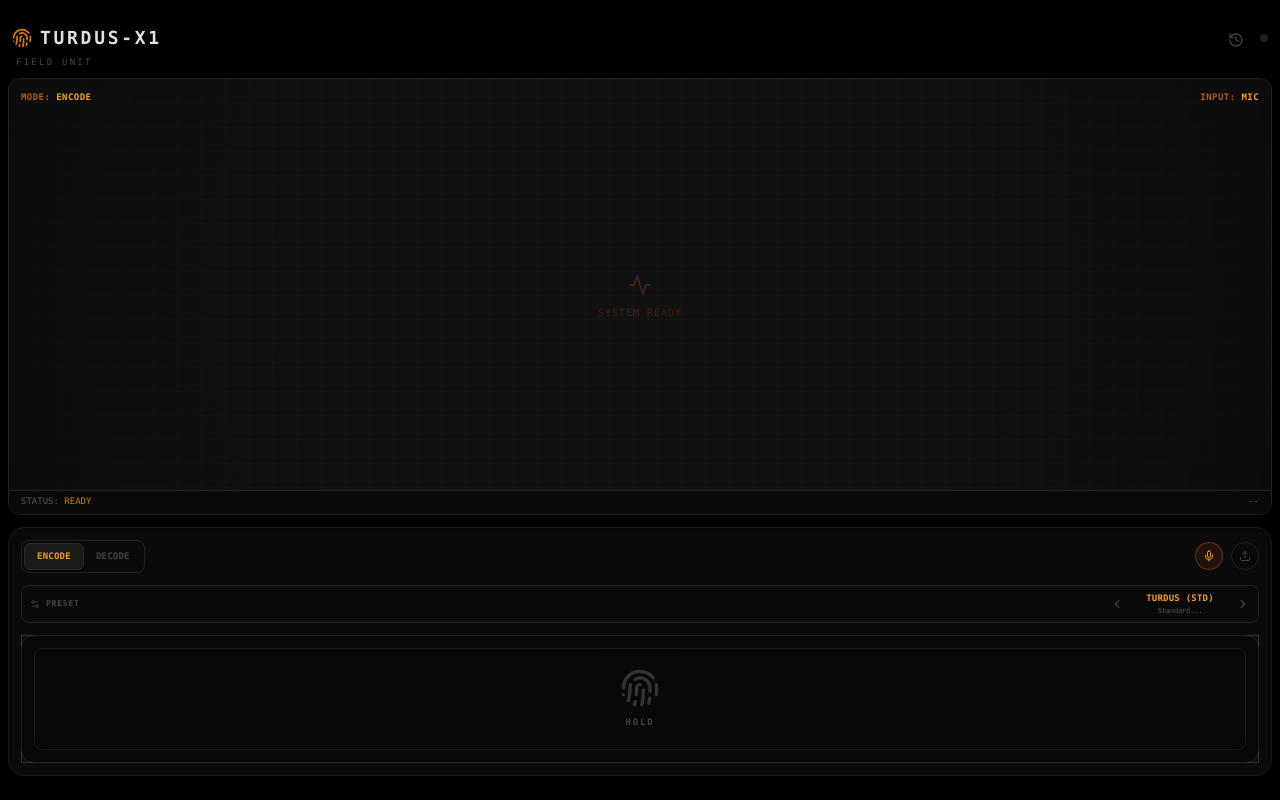
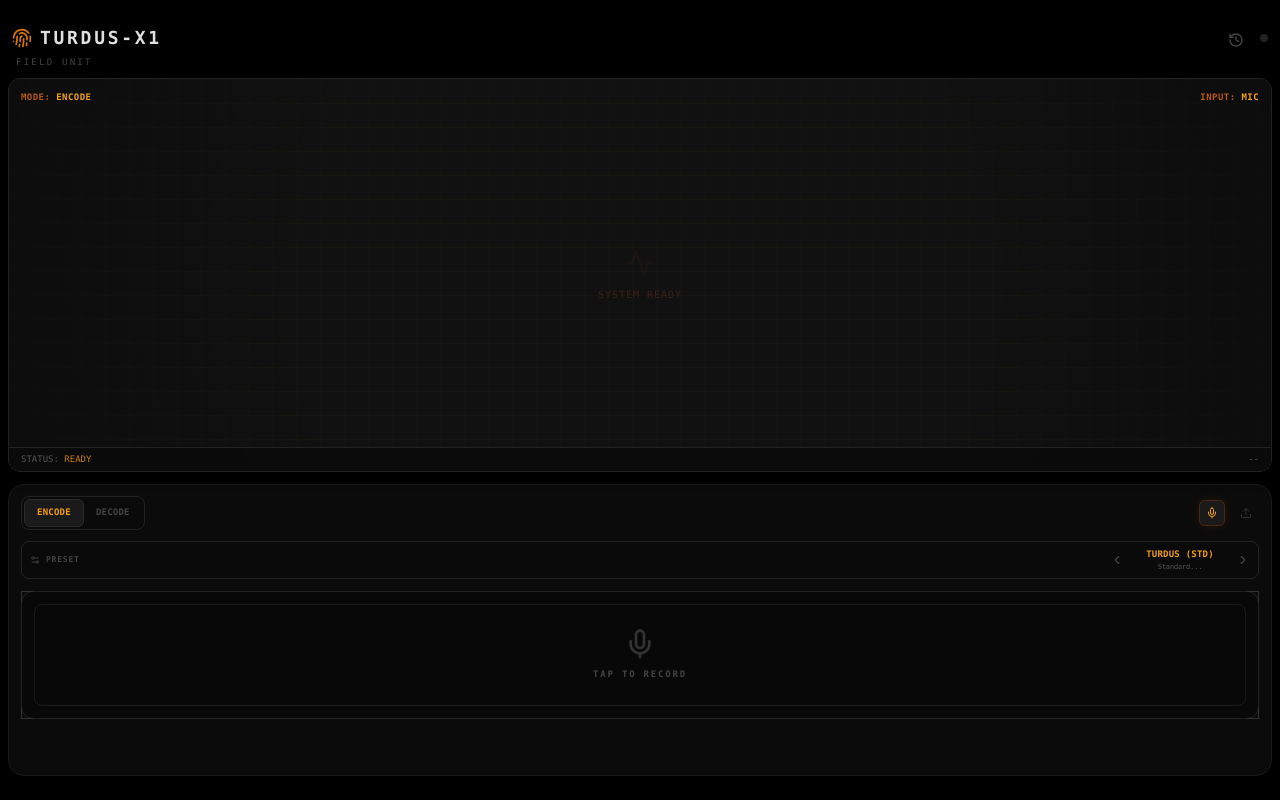
Before and after one commit to lukketsvane/blackbird-twst, a React (Vite) app: page / in a window 1280 px wide. Built offline with nearby package versions, Linux system fonts and the light colour scheme.

Commit message:
feat: Add reusable UI components and logic
Introduces helper components for buttons and icons, and refactors the main button logic. This enhances code modularity and improves the visual feedback for application states.

```diff
--- a/App.tsx
+++ b/App.tsx
@@ -11,6 +11,72 @@ import {
 type Tab = 'encode' | 'decode';
 type InputType = 'mic' | 'file';
 type AppState = 'idle' | 'recording' | 'recorded' | 'processing' | 'completed' | 'playing';
+
+// --- Helper Components & Functions ---
+
+const InputButton = ({ active, onClick, children }: { active: boolean, onClick: () => void, children: React.ReactNode }) => (
+    <button
+        onClick={onClick}
+        className={`p-1.5 rounded-md transition-all duration-300 border ${
+            active
+            ? 'bg-[#1a1a1a] border-amber-900/50 text-amber-500 shadow-[0_0_10px_rgba(245,158,11,0.1)]'
+            : 'bg-transparent border-transparent text-[#333] hover:text-[#555]'
+        }`}
+    >
+        {children}
+    </button>
+);
+
+const ActivityIcon = () => (
+  <svg
+    xmlns="http://www.w3.org/2000/svg"
+    width="24"
+    height="24"
+    viewBox="0 0 24 24"
+    fill="none"
+    stroke="currentColor"
+    strokeWidth="2"
+    strokeLinecap="round"
+    strokeLinejoin="round"
+    className="w-8 h-8 opacity-20"
+  >
+    <path d="M22 12h-4l-3 9L9 3l-3 9H2" />
+  </svg>
+);
+
+const renderMainButtonContent = (appState: AppState, tab: Tab, inputType: InputType, isPlaying: boolean) => {
+    if (appState === 'processing') {
+        return <RefreshCw className="animate-spin text-amber-500" size={32} />;
+    }
+
+    if (appState === 'recording') {
+        return <div className="w-8 h-8 bg-amber-500 rounded-sm animate-pulse shadow-[0_0_15px_rgba(245,158,11,0.8)]" />;
+    }
+
+    if (appState === 'completed' || appState === 'recorded') {
+        if (isPlaying) return <Pause className="text-amber-500" size={32} />;
+        return <Play className="text-amber-500 ml-1" size={32} />;
+    }
+
+    // Idle
+    if (tab === 'decode' || inputType === 'file') {
+        return <Upload className="text-[#333] group-hover:text-[#555] transition-colors" size={32} />;
+    }
+
+    return <Mic className="text-[#333] group-hover:text-[#555] transition-colors" size={32} />;
+};
+
+const getStatusLabel = (appState: AppState, inputType: InputType, isPlaying: boolean) => {
+    switch (appState) {
+        case 'recording': return 'RECORDING...';
+        case 'processing': return 'PROCESSING...';
+        case 'playing': return 'PLAYING';
+        case 'completed': return isPlaying ? 'PLAYING' : 'PLAY RESULT';
+        case 'recorded': return isPlaying ? 'PLAYING' : 'PLAY';
+        case 'idle': return inputType === 'mic' ? 'TAP TO RECORD' : 'TAP TO UPLOAD';
+        default: return 'READY';
+    }
+};
 
 export default function App() {
   // --- State ---
@@ -154,16 +220,79 @@ export default function App() {
       if (fileInputRef.current) fileInputRef.current.value = '';
   };
 
+  const runProcessing = async (buffer: AudioBuffer, modeOverride?: Tab) => {
+      const currentMode = modeOverride || tab;
+
+      setAppState('processing');
+      setStatusText(currentMode === 'encode' ? 'ENCRYPTING...' : 'DECODING...');
+
+      // Short delay to allow UI render
+      await new Promise(r => setTimeout(r, 100));
+
+      try {
+          let result: AudioBuffer;
+          if (currentMode === 'encode') {
+              const preset = AudioService.ENCODE_PRESETS[encodePresetIndex];
+              result = await AudioService.encodeToBirdsong(buffer, preset);
+          } else {
+              const preset = AudioService.DECODE_PRESETS[decodePresetIndex];
+              result = await AudioService.decodeFromBirdsong(buffer, preset);
+          }
+          setProcessedAudio(result);
+          setAppState('completed');
+          setStatusText(currentMode === 'encode' ? 'ENCRYPTION COMPLETE' : 'DECRYPTION COMPLETE');
+
+          // Save to History
+          const timestamp = Date.now();
+          const blob = AudioService.bufferToWavBlob(result);
+          const duration = result.duration;
+          const id = timestamp.toString() + Math.random().toString(36).substring(7); // simple id
+          const filename = currentMode === 'encode' ? `enc_${timestamp}.wav` : `dec_${timestamp}.wav`;
+
+          const newItem: StorageService.HistoryItem = {
+              id, type: currentMode, timestamp, blob, duration, filename
+          };
+
+          StorageService.saveHistoryItem(newItem).then(() => {
+              setHistoryItems(prev => [newItem, ...prev]);
+          });
+
+      } catch (e) {
+          console.error(e);
+          setAppState('recorded');
+          setStatusText('PROCESS FAILED');
+      }
+  };
+
   const handleModeChange = (newTab: Tab) => {
+      // Special workflow: If we just encoded something and switch to decode,
+      // automatically load that result as the source for decoding.
+      if (tab === 'encode' && newTab === 'decode' && appState === 'completed' && processedAudio) {
+          const artifactBuffer = processedAudio;
+
+          // Clean up current playback
+          stopAudio();
+
+          // Set State for Decode
+          setTab('decode');
+          setSourceAudio(artifactBuffer); // The encrypted output becomes the input
+          setProcessedAudio(null);
+          setInputType('file'); // It's effectively a file source
+
+          // Initiate decoding immediately with the artifact
+          runProcessing(artifactBuffer, 'decode');
+      } else {
+          // Standard Switching
           reset();
           setTab(newTab);
           // Default inputs
           if (newTab === 'decode') {
-          setInputType('file'); // Decode always starts with file for now (or mic if we supported listening to birds)
+              setInputType('file');
               setStatusText('LOAD ARTIFACT');
           } else {
               setInputType('mic');
               setStatusText('READY');
+          }
       }
   };
 
@@ -189,47 +318,6 @@ export default function App() {
   const getCurrentPresetDesc = () => {
       if (tab === 'encode') return AudioService.ENCODE_PRESETS[encodePresetIndex].description;
       return AudioService.DECODE_PRESETS[decodePresetIndex].description;
-  };
-
-  const runProcessing = async (buffer: AudioBuffer) => {
-      setAppState('processing');
-      setStatusText(tab === 'encode' ? 'ENCRYPTING...' : 'DECODING...');
-
-      // Short delay to allow UI render
-      await new Promise(r => setTimeout(r, 100));
-
-      try {
-          let result: AudioBuffer;
-          if (tab === 'encode') {
-              const preset = AudioService.ENCODE_PRESETS[encodePresetIndex];
-              result = await AudioService.encodeToBirdsong(buffer, preset);
-          } else {
-              const preset = AudioService.DECODE_PRESETS[decodePresetIndex];
-              result = await AudioService.decodeFromBirdsong(buffer, preset);
-          }
-          setProcessedAudio(result);
-          setAppState('completed');
-          setStatusText(tab === 'encode' ? 'ENCRYPTION COMPLETE' : 'DECRYPTION COMPLETE');
-
-          // Save to History
-          const timestamp = Date.now();
-          const blob = AudioService.bufferToWavBlob(result);
-          const duration = result.duration;
-          const id = timestamp.toString() + Math.random().toString(36).substring(7); // simple id
-          const filename = tab === 'encode' ? `enc_${timestamp}.wav` : `dec_${timestamp}.wav`;
-
-          const newItem: StorageService.HistoryItem = {
-              id, type: tab, timestamp, blob, duration, filename
-          };
-
-          StorageService.saveHistoryItem(newItem).then(() => {
-              setHistoryItems(prev => [newItem, ...prev]);
-          });
-
-      } catch (e) {
-          setAppState('recorded');
-          setStatusText('PROCESS FAILED');
-      }
   };
 
   const startRecording = async () => {
@@ -429,7 +517,7 @@ export default function App() {
             <div className="bg-[#0b0b0b] rounded-2xl border border-[#1a1a1a] p-3 shadow-inner">
 
                 {/* Top Control Row */}
-                <div className="flex justify-between items-center mb-3">
+                <div className="flex justify-between items-center mb-3 h-8">
                     {/* Mode Switcher */}
                     <div className="flex bg-[#0a0a0a] rounded-lg p-0.5 border border-[#222] shadow-sm">
                         <button
@@ -468,8 +556,8 @@ export default function App() {
                     </div>
                 </div>
 
-                {/* Preset Selector */}
-                {appState === 'idle' && (
+                {/* Preset Selector (Always rendered to preserve height, hidden if not idle) */}
+                <div className={`transition-opacity duration-200 ${appState === 'idle' ? 'opacity-100' : 'opacity-0 pointer-events-none'}`}>
                     <div className="flex items-center justify-between bg-[#0a0a0a] border border-[#222] rounded-lg px-2 py-1.5 mb-3">
                         <div className="flex items-center gap-1.5 text-[#444]">
                             <Settings2 size={10} />
@@ -488,7 +576,7 @@ export default function App() {
                             </button>
                         </div>
                     </div>
-                )}
+                </div>
 
                 {/* Hidden File Input */}
                 <input
@@ -556,9 +644,10 @@ export default function App() {
                     <div className="absolute bottom-0 right-0 w-3 h-3 border-b border-r border-[#333] pointer-events-none" />
                 </div>
 
-                {/* Secondary Actions (Reset / Download) */}
+                {/* Secondary Actions (Reset / Download) - Always occupy height */}
+                <div className="h-8 mt-3 flex items-center justify-center gap-4">
                     {(appState === 'completed' || appState === 'recorded') && (
-                    <div className="h-8 flex items-center justify-center gap-4 mt-3">
+                        <>
                             <button onClick={reset} className="text-[#444] hover:text-[#888] transition-colors p-2" title="Reset">
                                 <RefreshCw size={14} />
                             </button>
@@ -572,8 +661,9 @@ export default function App() {
                                     SAVE
                                 </button>
                             )}
+                        </>
+                    )}
                 </div>
-                )}
             </div>
         </div>
 
@@ -641,62 +731,3 @@ export default function App() {
     </div>
   );
 }
-
-// --- Sub Components ---
-
-const InputButton = ({ active, children, onClick }: { active: boolean, children?: React.ReactNode, onClick: () => void }) => (
-    <button
-        onClick={onClick}
-        className={`w-7 h-7 rounded-full flex items-center justify-center transition-all border ${active ? 'bg-amber-900/20 border-amber-700/50 text-amber-500' : 'bg-[#0a0a0a] border-[#222] text-[#444] hover:border-[#333]'}`}
-    >
-        {children}
-    </button>
-);
-
-const ActivityIcon = () => (
-    <svg width="24" height="24" viewBox="0 0 24 24" fill="none" stroke="currentColor" strokeWidth="2" strokeLinecap="round" strokeLinejoin="round">
-        <path d="M22 12h-4l-3 9L9 3l-3 9H2" />
-    </svg>
-);
-
-// Helper to determine what text to show
-function getStatusLabel(state: AppState, input: InputType, isPlaying: boolean) {
-    if (state === 'processing') return 'PROCESSING...';
-    if (state === 'completed') {
-        if (isPlaying) return 'PLAYING...';
-        return 'READY';
-    }
-    if (state === 'recording') return 'RELEASE TO END';
-
-    // Idle
-    if (input === 'mic') return 'HOLD';
-    return 'UPLOAD';
-}
-
-// Helper to determine what icon/text to show on the big button
-function renderMainButtonContent(state: AppState, tab: Tab, input: InputType, isPlaying: boolean) {
-    if (state === 'processing') return <div className="animate-spin text-amber-500"><RefreshCw size={24} /></div>;
-
-    if (state === 'completed') {
-        if (isPlaying) return <Pause className="text-amber-500" size={32} fill="currentColor" />;
-        return <Play className="text-amber-500" size={32} fill="currentColor" />;
-    }
-
-    // Idle State
-    if (state === 'idle') {
-        if (input === 'mic') {
-             // Recording Mode
-             return <Fingerprint className="text-[#333]" size={40} />;
-        } else {
-             // File Upload Mode
-             return <Maximize2 className="text-[#333]" size={32} />;
-        }
-    }
-
-    // Recording State
-    if (state === 'recording') {
-        return <div className="w-12 h-1 bg-amber-600/50 animate-pulse rounded-full" />;
-    }
-
-    return null;
-}
```
Lines whose indentation alone changed are shown as unchanged.
